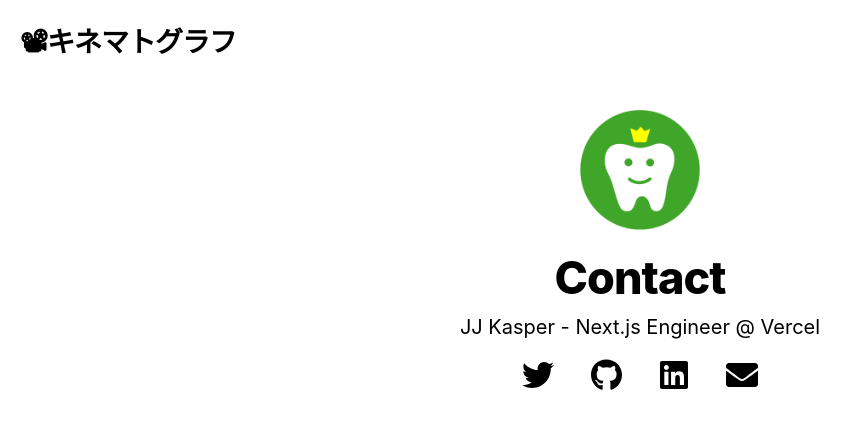
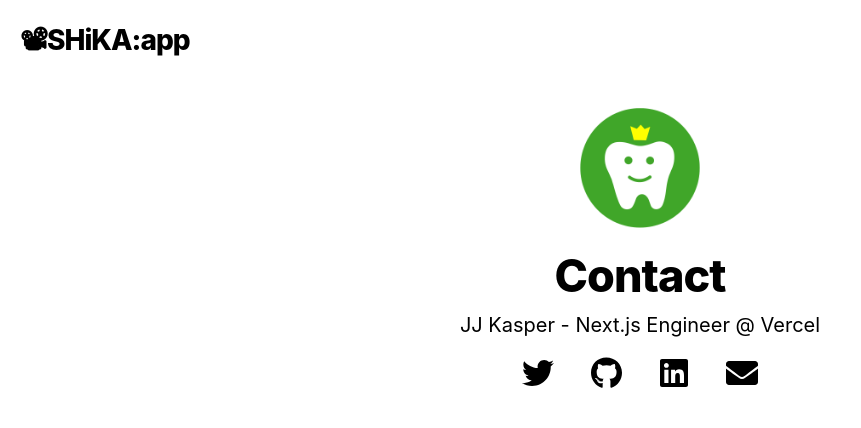
Before and after one commit to manago/shika.app, a Next.js app: page /contact in a window 1280 px wide. Shown: the top 428 px of the page, without its empty margins (0-861 px from the left). Built offline with nearby package versions, Linux system fonts and the light colour scheme.

Commit message:
タイトル変更

```diff
--- a/src/components/header.tsx
+++ b/src/components/header.tsx
@@ -7,20 +7,20 @@
   return (
     <header className={styles.header}>
       <Head>
-        <title>{titlePre ? `${titlePre} |` : ''} キネマトグラフ</title>
+        <title>{titlePre ? `${titlePre} |` : ''} SHiKA:app</title>
         <meta
           name="description"
-          content="映画の感想をただ書いていくためのブログです。"
+          content="SHiKA:appの試行錯誤BLOG"
         />
         <link rel="icon" type="image/svg+xml" href="favicon.svg" />
-        <meta name="og:title" content="キネマトグラフ" />
+        <meta name="og:title" content="SHiKA:app" />
         <meta property="og:image" content={ogImageUrl} />
-        <meta name="twitter:site" content="@ryo__kts" />
+        <meta name="twitter:site" content="@manago" />
         <meta name="twitter:card" content="summary_large_image" />
         <meta name="twitter:image" content={ogImageUrl} />
       </Head>
       <a href="/">
-        <h1>&#x1f4fd;キネマトグラフ</h1>
+        <h1>&#x1f4fd;SHiKA:app</h1>
       </a>
     </header>
   )
--- a/src/pages/blog/[slug].tsx
+++ b/src/pages/blog/[slug].tsx
@@ -153,7 +153,7 @@
       <div className={blogStyles.post}>
         <h1>{post.Page || ''}</h1>
         {post.Date && (
-          <div className="posted">{getDateStr(post.Date)}に投稿した。</div>
+          <div className="posted">{getDateStr(post.Date)}POST</div>
         )}
         <hr />
 
--- a/src/pages/index.tsx
+++ b/src/pages/index.tsx
@@ -60,7 +60,7 @@
       )}
       <div className={`${sharedStyles.layout} ${blogStyles.blogIndex}`}>
         <p className={blogStyles.description}>
-          鑑賞した映画、アニメ、ドラマなどをまとめていく
+          試行錯誤BLOG
         </p>
         {posts.length === 0 && (
           <p className={blogStyles.noPosts}>There are no posts yet</p>
@@ -80,7 +80,7 @@
               </h3>
               {post.Date && (
                 <div className="posted">
-                  {getDateStr(post.Date)}に投稿した。
+                  {getDateStr(post.Date)}POST
                 </div>
               )}
               <p>{post.Description}</p>
```
